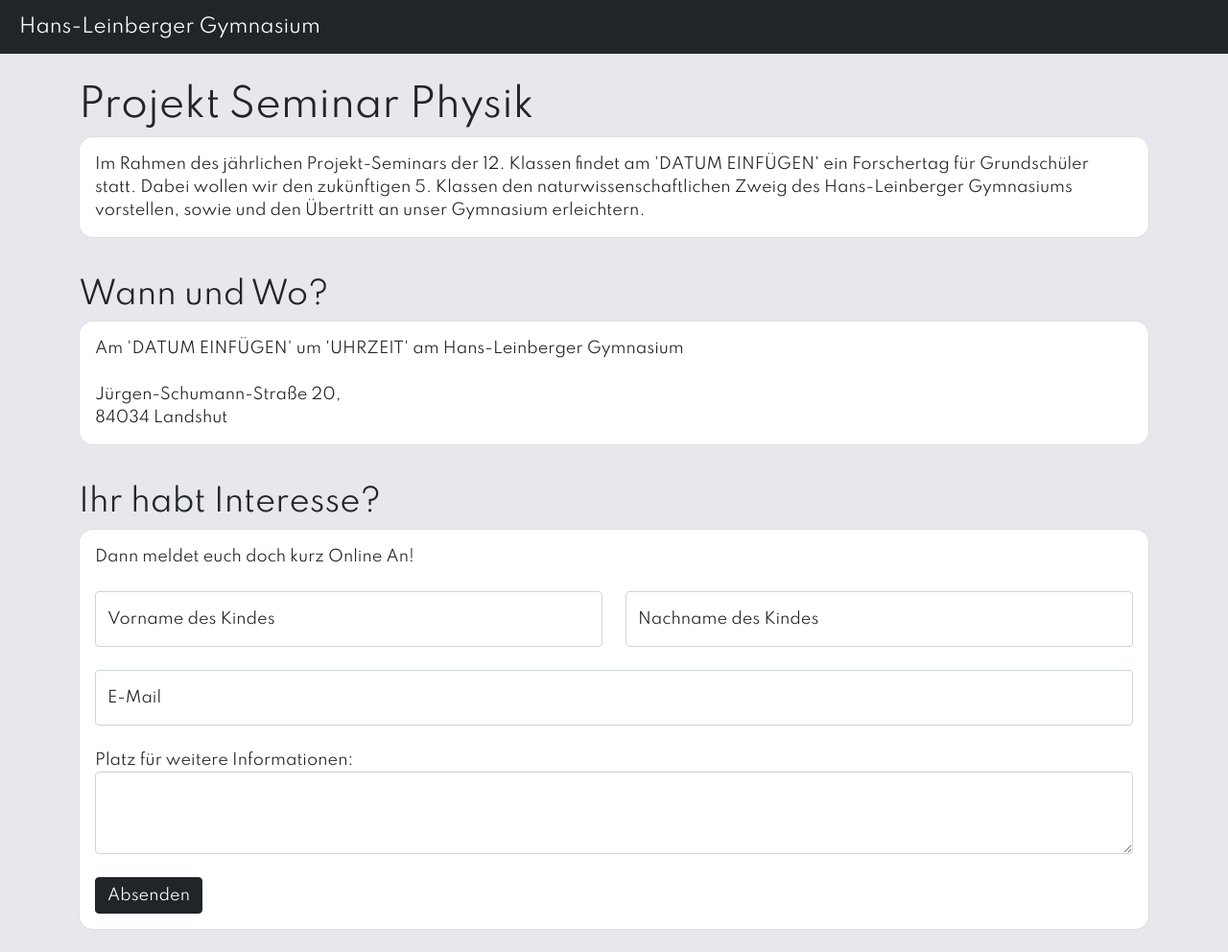
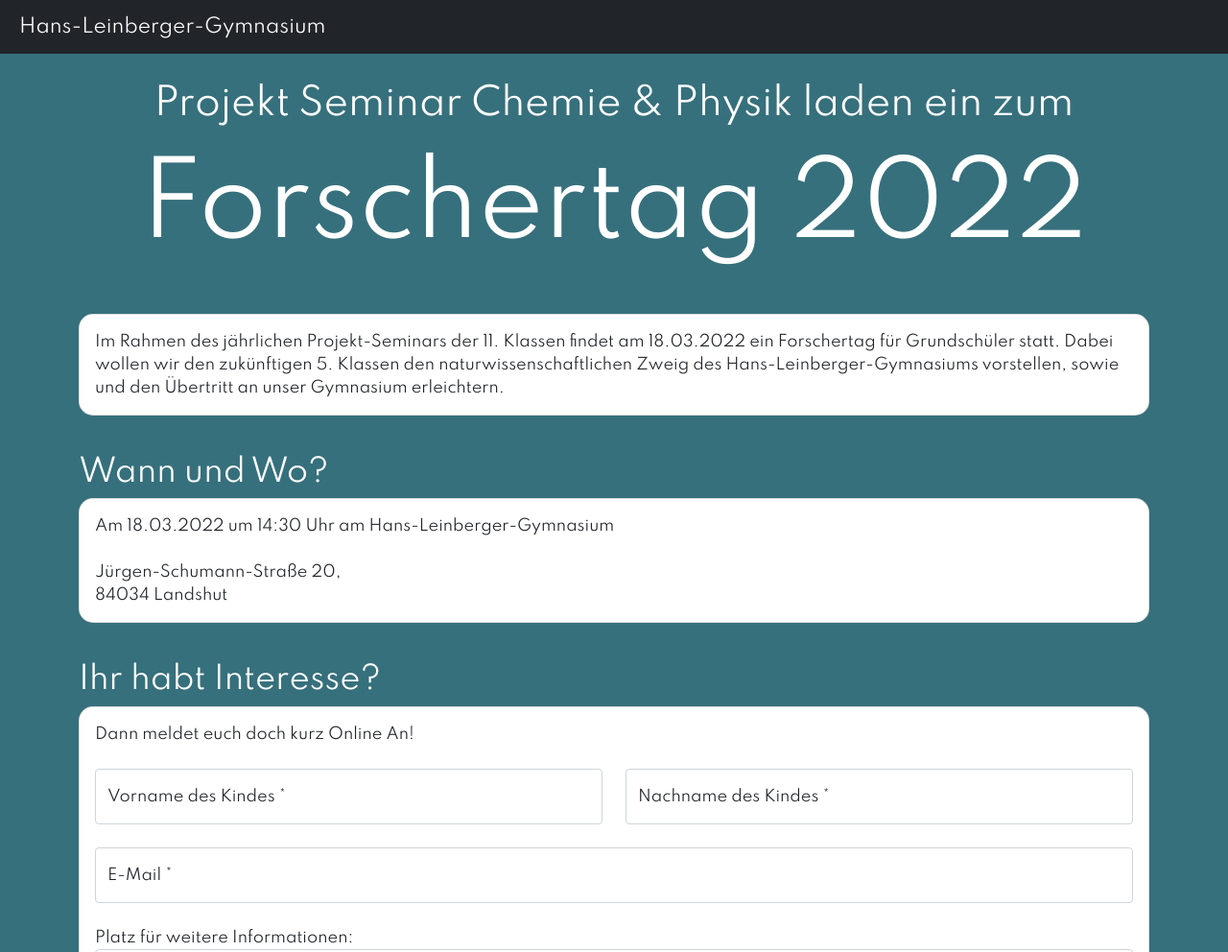
Before and after one commit to tokainz/seminarPhysik, a website: page index.html in a window 1280 px wide. Shown: the top 992 px of the page at 96% size. Drawn offline with nearby package versions, Linux system fonts and the light colour scheme.

Commit message:
Hintergrundfarbe auf Türkies

```diff
--- /dev/null
+++ b/global.css
@@ -0,0 +1,3 @@
+.color-primary{
+    color: rgb(54, 112, 124);
+}
--- a/index.html
+++ b/index.html
@@ -18,9 +18,20 @@
     <title>Projekt Seminar Physik</title>
 </head>
 <style>
+    .background-primary{
+        background-color: #36707c;
+    }
+    .color-primary{
+        color: #36707c;
+    }
+    .color-white{
+        color: white;
+    }
+    .margin-b-3{
+        margin-bottom: 3vh;
+    }
     body {
         font-family: Spartan;
-        background-color: #e7e8ee;
         padding-bottom: 50px;
     }
 
@@ -37,28 +48,30 @@
     }
 </style>
 
-<body>
+<body class="background-primary">
 
     <nav class="navbar navbar-expand-lg navbar-dark bg-dark">
         <a class="navbar-brand" href="#" style="margin-left: 20px">
-            Hans-Leinberger Gymnasium
+            Hans-Leinberger-Gymnasium
         </a>
     </nav>
 
     <div class="container" id="mainDiv">
-        <h1>Projekt Seminar Physik</h1>
+        <h1 class="color-white text-center margin-b-3" style="font-size: 3vw;">Projekt Seminar Chemie & Physik laden ein zum</h1>
+
+        <h1 style="font-size: 8vw; text-align: center;" class="color-white mb-5">Forschertag 2022</h1>
 
         <div class="card">
             <div class="card-body">
-                Im Rahmen des jährlichen Projekt-Seminars der 12. Klassen findet am 'DATUM EINFÜGEN' ein Forschertag
+                Im Rahmen des jährlichen Projekt-Seminars der 11. Klassen findet am 18.03.2022 ein Forschertag
                 für Grundschüler statt. Dabei wollen wir den zukünftigen 5. Klassen den naturwissenschaftlichen Zweig
-                des Hans-Leinberger Gymnasiums vorstellen, sowie und den Übertritt an unser Gymnasium erleichtern.
+                des Hans-Leinberger-Gymnasiums vorstellen, sowie und den Übertritt an unser Gymnasium erleichtern.
             </div>
         </div>
-        <h2>Wann und Wo?</h2>
+        <h2 class="color-white">Wann und Wo?</h2>
         <div class="card">
             <div class="card-body">
-                Am 'DATUM EINFÜGEN' um 'UHRZEIT' am Hans-Leinberger Gymnasium
+                Am 18.03.2022 um 14:30 Uhr am Hans-Leinberger-Gymnasium
                 <br>
                 <br>
                 Jürgen-Schumann-Straße 20,
@@ -67,7 +80,7 @@
             </div>
         </div>
 
-        <h2>Ihr habt Interesse?</h2>
+        <h2 class="color-white">Ihr habt Interesse?</h2>
         <div class="card">
             <div class="card-body">
                 Dann meldet euch doch kurz Online An!
@@ -77,14 +90,14 @@
                             <div class="form-floating mb-3">
                                 <input type="text" class="form-control" id="vorname" required
                                     placeholder="Vorname">
-                                <label for="vorname">Vorname des Kindes</label>
+                                <label for="vorname">Vorname des Kindes *</label>
                             </div>
                         </div>
                         <div class="col-12 col-lg-6 mt-4">
                             <div class="form-floating mb-3">
                                 <input type="text" class="form-control" id="nachname" required
                                     placeholder="Nachname">
-                                <label for="nachname">Nachname des Kindes</label>
+                                <label for="nachname">Nachname des Kindes *</label>
                             </div>
                         </div>
                     </div>
@@ -93,7 +106,7 @@
                             <div class="form-floating mb-3">
                                 <input type="email" class="form-control" id="email" required
                                     placeholder="E-Mail">
-                                <label for="email">E-Mail</label>
+                                <label for="email">E-Mail *</label>
                             </div>
                         </div>
                     </div>
@@ -105,6 +118,7 @@
                             </div>
                         </div>
                     </div>
+                    * Pflichtfelder
                     <div class="row">
                         <div class="col-12 mt-2">
                             <button type="submit" class="btn btn-dark">Absenden</button>
```
Also changed, not shown: images/image0.jpeg (added), images/image1.jpeg (added), images/image2.png (added), images/image3.jpeg (added), 2 other files.
